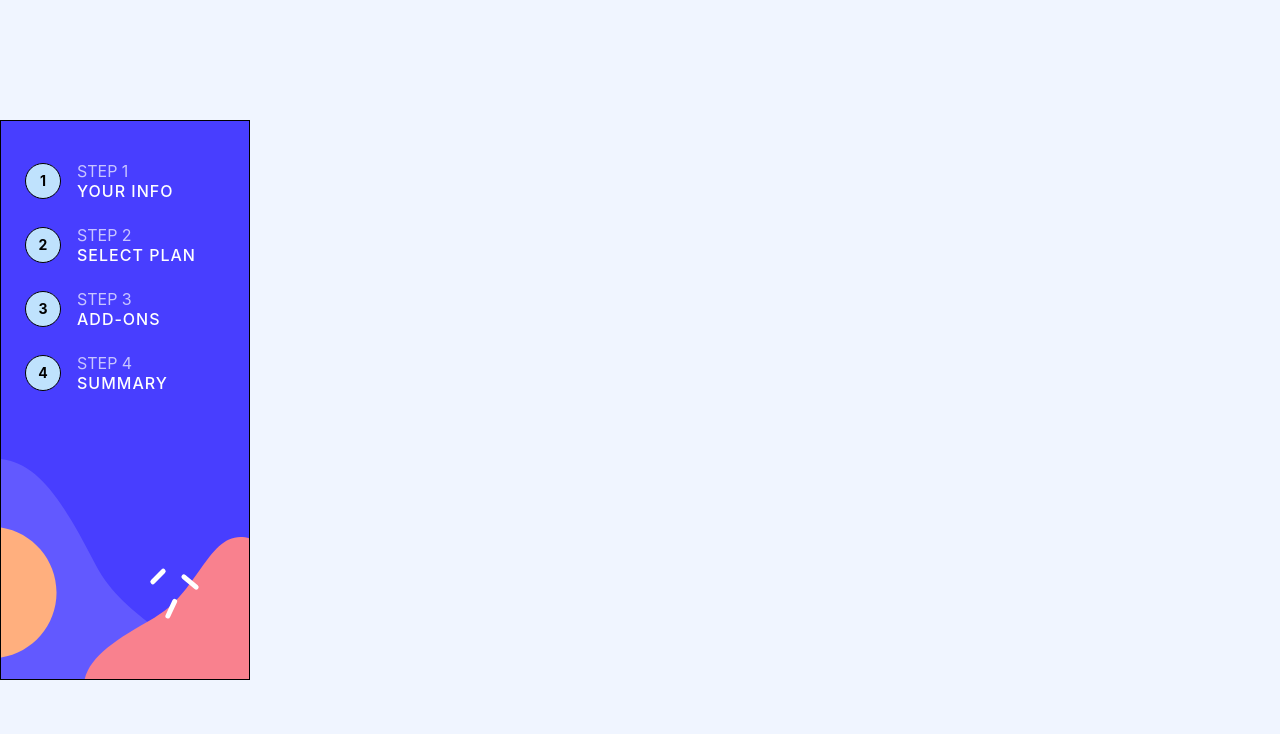
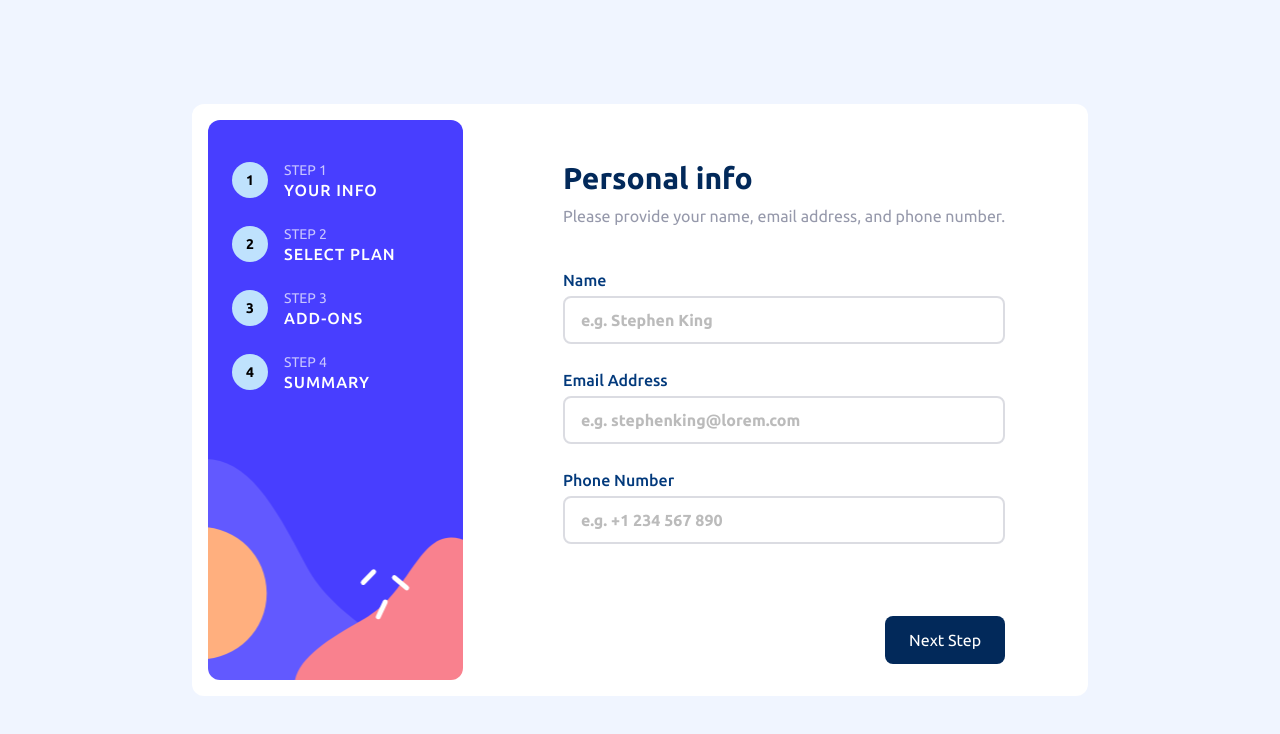
Before and after one commit to preetpalsinghkanda/multi-step-form, a React (Vite) app: page / in a window 1280 px wide. Shown: the top 734 px of the page. Built offline with nearby package versions, Linux system fonts and the light colour scheme.

Commit message:
created hero page or step 1 page

```diff
--- a/src/App.jsx
+++ b/src/App.jsx
@@ -1,10 +1,12 @@
 import React from 'react'
 import SideBar from './components/SideBar'
+import Hero from './components/Hero'
 
 const App = () => {
   return (
     <div className= 'h-screen flex items-center '>
-    <SideBar/>
+    {/* <SideBar/> */}
+    <Hero/>
     </div>
   )
 }
--- /dev/null
+++ b/src/components/Hero.jsx
@@ -0,0 +1,49 @@
+import React from "react";
+import SideBar from "./SideBar";
+import Input from "./Input";
+
+const Hero = () => {
+  return (
+    <div className=" flex p-4 gap-25 rounded-xl bg-white max-w-4xl mx-auto w-full">
+      <SideBar />
+
+      <div className=" flex flex-col justify-between">
+        <div>
+          <div className="my-10  flex flex-col gap-2">
+            <h2 className="text-3xl text-[hsl(213,96%,18%)] font-[700]">
+              Personal info
+            </h2>
+            <p className="text-[hsl(231,11%,63%)]">
+              Please provide your name, email address, and phone number.
+            </p>
+          </div>
+
+          <div className="flex flex-col gap-6 ">
+            <Input
+              type={"text"}
+              inputName={"Name"}
+              inputPlaceHolder={"e.g. Stephen King"}
+            />
+            <Input
+              type={"text"}
+              inputName={"Email Address"}
+              inputPlaceHolder={"e.g. stephenking@lorem.com"}
+            />
+
+            <Input
+              type={"number"}
+              inputName={"Phone Number"}
+              inputPlaceHolder={"e.g. +1 234 567 890"}
+            />
+          </div>
+        </div>
+
+        <button className="bg-[hsl(213,96%,18%)] my-4 w-fit text-white rounded-lg px-6 py-3 self-end">
+          Next Step
+        </button>
+      </div>
+    </div>
+  );
+};
+
+export default Hero;
--- /dev/null
+++ b/src/components/Input.jsx
@@ -0,0 +1,22 @@
+import React from "react";
+
+const Input = ({ type, inputName, inputPlaceHolder }) => {
+  return (
+    <div className="flex flex-col gap-1">
+      <label
+        htmlFor={inputName}
+        className="text-[16px] font-[500] text-[hsl(213,95%,25%)]"
+      >
+        {inputName}
+      </label>
+      <input
+        type={type}
+        id={inputName}
+        className="border-2 font-[600] placeholder:font-[600] placeholder:text-[#00000044] rounded-lg border-[#9699ab58] px-4 py-2.5 outline-hidden"
+        placeholder={inputPlaceHolder}
+      />
+    </div>
+  );
+};
+
+export default Input;
--- a/src/components/SideBar.jsx
+++ b/src/components/SideBar.jsx
@@ -5,11 +5,11 @@ import Step from "./Step";
 
 const SideBar = () => {
   return (
-    <div className="sidebar border min-w-[250px] flex flex-col gap-6 min-h-140 px-6 py-10">
+    <div className="sidebar rounded-xl  min-w-[255px] flex flex-col gap-6 min-h-140 px-6 py-10">
       <Step stepNo={"1"} stepName={"YOUR INFO"} />
       <Step stepNo={"2"} stepName={"SELECT PLAN"} />
       <Step stepNo={"3"} stepName={"ADD-ONS"} />
-      <Step stepNo={"4"} stepName={"SUMMARY"}/>
+      <Step stepNo={"4"} stepName={"SUMMARY"} />
     </div>
   );
 };
--- a/src/components/Step.jsx
+++ b/src/components/Step.jsx
@@ -3,12 +3,12 @@ import React from 'react'
 const Step = ({stepNo , stepName}) => {
   return (
     <div className="flex gap-4 items-center">
-        <span className="border bg-[hsl(206,94%,87%)] text-sm font-bold h-9 w-9 rounded-full flex items-center justify-center">
+        <span className=" bg-[hsl(206,94%,87%)] text-sm font-bold h-9 w-9 rounded-full flex items-center justify-center">
           {stepNo}
         </span>
         <div className="leading-5">
-          <p className="text-[#ffffffb3]">STEP {stepNo}</p>
-          <p className="font-[500] tracking-[1px] text-[hsl(0,100%,100%)]">
+          <p className="text-[#ffffffb3] text-sm">STEP {stepNo}</p>
+          <p className="font-[500] tracking-[1px] text-md text-[hsl(0,100%,100%)]">
             {stepName}
           </p>
         </div>
--- a/src/index.css
+++ b/src/index.css
@@ -5,6 +5,7 @@
 }
 
 body {
+ font-family: "Ubuntu", sans-serif;
   background-color: hsl(218, 100%, 97%);
   width: 100%;
   height: 100%;
```
